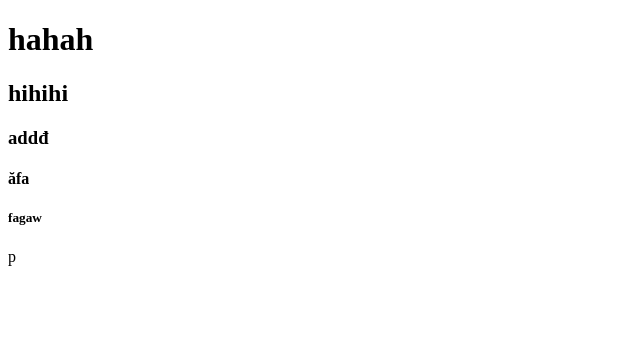
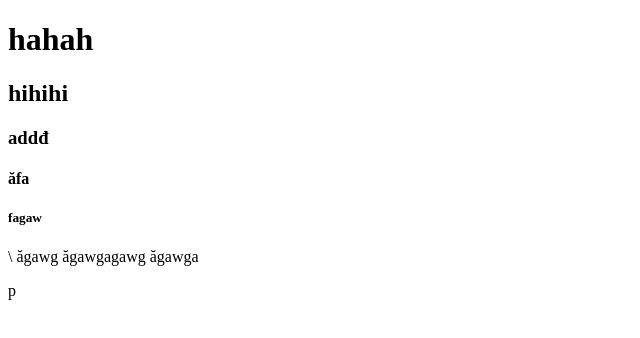
Before and after one commit to Newl6un/demoGit, a plain HTML site: page index.html in a window 1280 px wide. Shown: the whole page, without its empty margins (0-640 px from the left). Drawn offline with Linux system fonts and the light colour scheme.

Commit message:
add xam xam

```diff
--- a/index.html
+++ b/index.html
@@ -11,6 +11,7 @@
     <h3>addđ</h3>
     <h4>ăfa</h4>
     <h5>fagaw</h5>
+    \ ăgawg ăgawgagawg ăgawga
   </body>
 </html>
 <p>p</p>
```
